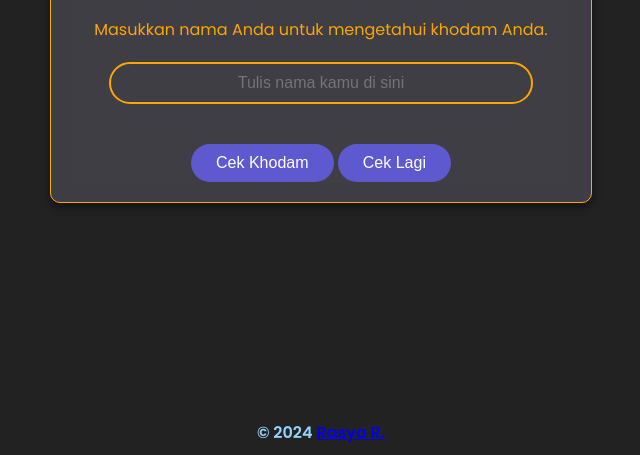
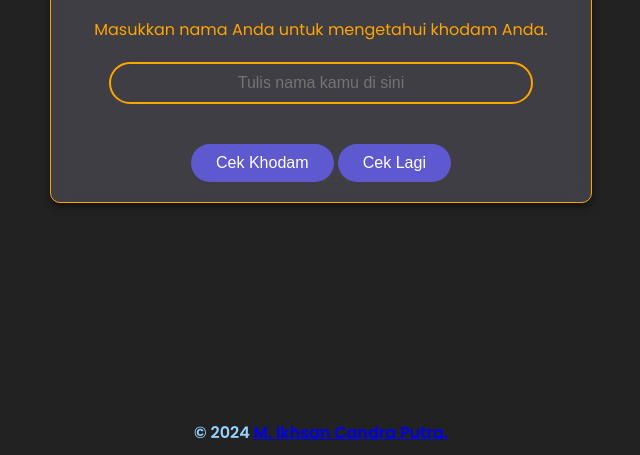
Before and after one commit to eggspm2/Sanz-Checker, a plain HTML site: page index.html in a window 1280 px wide. Shown: the part 345-800 px from the top of the page, without its empty margins (319-959 px from the left). Drawn offline with Linux system fonts and the light colour scheme; some packages are replaced by stand-ins of ours; a script that the page names is missing.

Commit message:
index.html

```diff
--- a/index.html
+++ b/index.html
@@ -116,7 +116,7 @@
         </div>
     </div>
     <div class="footer">
-        © 2024 <a href="https://wa.me/6285791346128" target="_blank">Rasya R.</a>
+        © 2024 <a href="https://wa.me/6285791346128" target="_blank">M. Ikhsan Candra Putra.</a>
     </div>
     <script src="https://cdn.jsdelivr.net/npm/sweetalert2@10"></script>
     <script>
```
